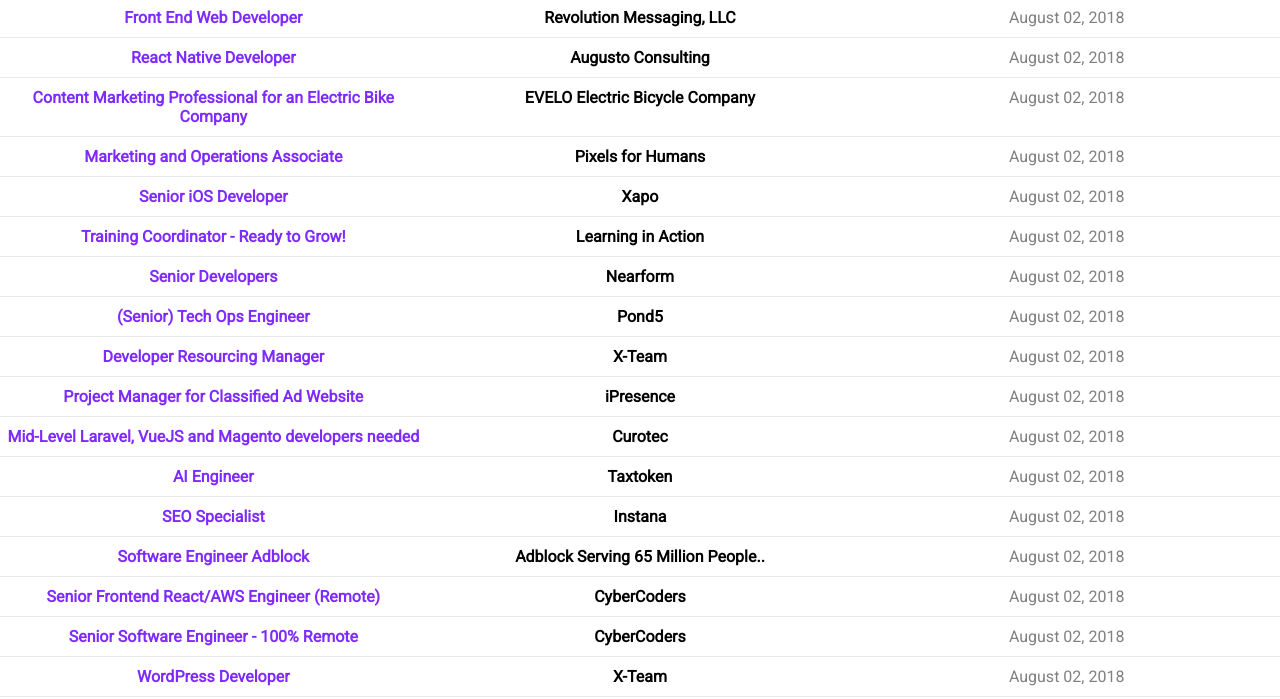
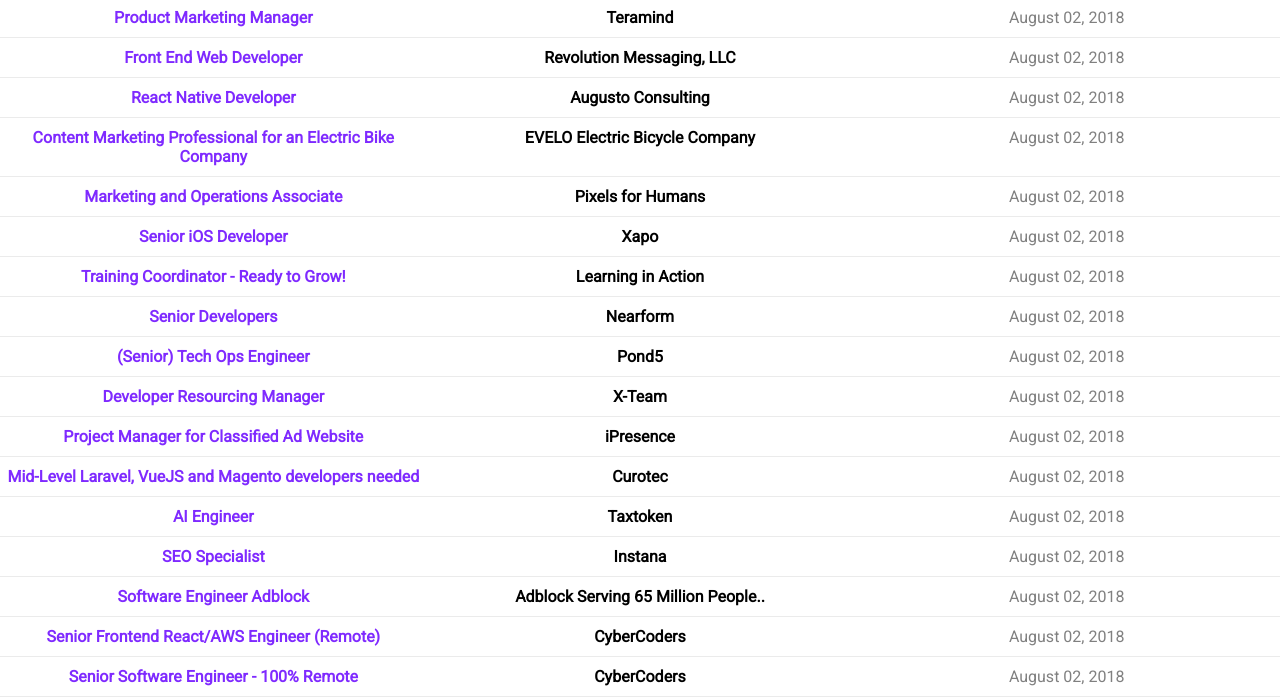
Before and after one commit to akpierson/akpierson.github.io, a plain HTML site: page index.html in a window 1280 px wide. Shown: the part 401-1100 px from the top of the page. Drawn offline with nearby package versions, Linux system fonts and the light colour scheme.

Commit message:
Job Added

```diff
--- a/index.html
+++ b/index.html
@@ -40,6 +40,7 @@
             data: {
                 jobs: [
                     //ADDJOB//
+					{ href: 'https://remoteok.io/remote-jobs/68336-remote-product-marketing-manager-teramind', title: 'Product Marketing Manager', company: 'Teramind', date: 'August 02, 2018', },
 					{ href: 'https://weworkremotely.com/remote-jobs/revolution-messaging-llc-front-end-web-developer', title: 'Front End Web Developer', company: 'Revolution Messaging, LLC', date: 'August 02, 2018', },
 					{ href: 'https://weworkremotely.com/remote-jobs/augusto-consulting-react-native-developer', title: 'React Native Developer', company: 'Augusto Consulting', date: 'August 02, 2018', },
 					{ href: 'https://weworkremotely.com/remote-jobs/evelo-electric-bicycle-company-content-marketing-professional-for-an-electric-bike-company', title: 'Content Marketing Professional for an Electric Bike Company', company: 'EVELO Electric Bicycle Company', date: 'August 02, 2018', },
```
